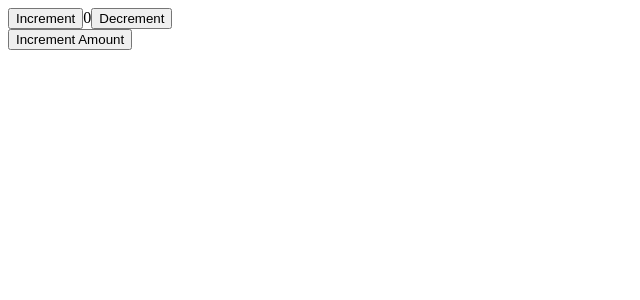
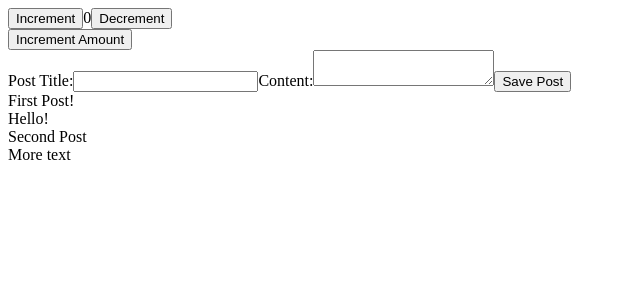
Before and after one commit to imzeze/redux-sample-app, a React (Create React App) app: page / in a window 1280 px wide. Shown: the top 300 px of the page, without its empty margins (0-640 px from the left). Built offline with nearby package versions, Linux system fonts and the light colour scheme.

Commit message:
Feat: redux data flow test

```diff
--- a/src/App.tsx
+++ b/src/App.tsx
@@ -1,9 +1,13 @@
 import Counter from './features/counter/Counter';
+import AddPostForm from './features/post/AddPostForm';
+import Post from './features/post/Post';
 
 const App = () => {
   return (
     <>
       <Counter />
+      <AddPostForm />
+      <Post />
     </>
   );
 };
--- a/src/app/store.ts
+++ b/src/app/store.ts
@@ -1,9 +1,11 @@
 import { configureStore } from '@reduxjs/toolkit';
 import counterReducer from '../features/counter/counterSlice';
+import postReducer from '../features/post/postSlice';
 
 const store = configureStore({
   reducer: {
     counter: counterReducer,
+    post: postReducer,
   },
 });
 
--- /dev/null
+++ b/src/features/post/AddPostForm.tsx
@@ -0,0 +1,56 @@
+import { useState } from 'react';
+import { useAppDispatch } from '../../hooks/useAppDispatch';
+import { addPost } from './postSlice';
+
+const AddPostForm = () => {
+  const dispatch = useAppDispatch();
+
+  const [title, setTitle] = useState('');
+  const [content, setContent] = useState('');
+
+  const onTitleChanged = (e: React.ChangeEvent<HTMLInputElement>) =>
+    setTitle(e.target.value);
+  const onContentChanged = (e: React.ChangeEvent<HTMLTextAreaElement>) =>
+    setContent(e.target.value);
+  const onSavePostClicked = () => {
+    if (title && content) {
+      dispatch(
+        addPost({
+          id: Math.random().toString(36).substring(2, 11),
+          title,
+          content,
+        }),
+      );
+
+      setTitle('');
+      setContent('');
+    }
+  };
+
+  return (
+    <div>
+      <form>
+        <label htmlFor="postTitle">Post Title:</label>
+        <input
+          type="text"
+          id="postTitle"
+          name="postTitle"
+          value={title}
+          onChange={onTitleChanged}
+        />
+        <label htmlFor="postContent">Content:</label>
+        <textarea
+          id="postContent"
+          name="postContent"
+          value={content}
+          onChange={onContentChanged}
+        />
+        <button type="button" onClick={onSavePostClicked}>
+          Save Post
+        </button>
+      </form>
+    </div>
+  );
+};
+
+export default AddPostForm;
--- /dev/null
+++ b/src/features/post/Post.tsx
@@ -0,0 +1,18 @@
+import { useAppSelector } from '../../hooks';
+
+const Post = () => {
+  const posts = useAppSelector((state) => state.post);
+
+  return (
+    <div>
+      {posts.map((post) => (
+        <div key={post.id}>
+          <div>{post.title}</div>
+          <div>{post.content}</div>
+        </div>
+      ))}
+    </div>
+  );
+};
+
+export default Post;
--- /dev/null
+++ b/src/features/post/postSlice.ts
@@ -0,0 +1,17 @@
+import { createSlice } from '@reduxjs/toolkit';
+
+const postSlice = createSlice({
+  name: 'post',
+  initialState: [
+    { id: '1', title: 'First Post!', content: 'Hello!' },
+    { id: '2', title: 'Second Post', content: 'More text' },
+  ],
+  reducers: {
+    addPost: (state, action) => {
+      state.push(action.payload);
+    },
+  },
+});
+
+export const { addPost } = postSlice.actions;
+export default postSlice.reducer;
```
